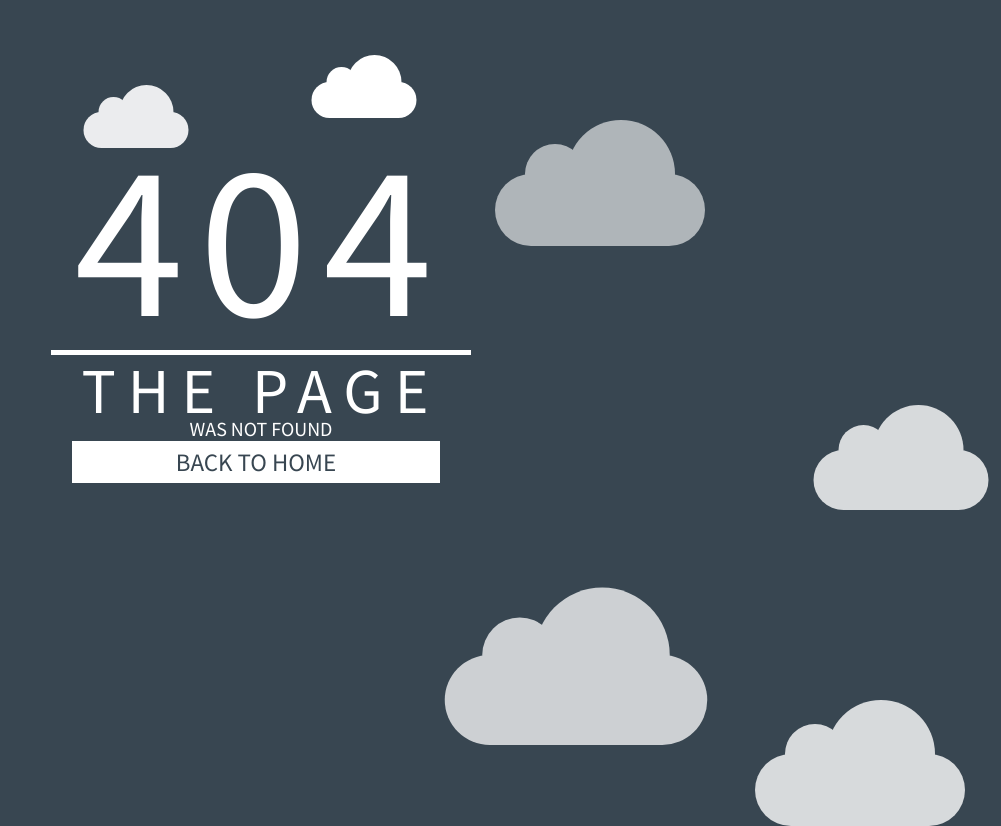
After one commit to franckdeturchedura/site_junior_esiee, a Flask app: template app/templates/404.html in a window 1480 px wide. The commit adds this page. Shown: the whole page, without its empty margins (479-1480 px from the left). Run offline with Flask 2, Linux system fonts and the light colour scheme; the template is opened without the code that fills it, so the values that code supplies are empty; parts of the project's set-up code (start-up, migrations or seed data) failed here and were passed over; some libraries are stand-ins or nearby versions.

Commit message:
page 404 + améliorations

```diff
--- a/app/models.py
+++ b/app/models.py
@@ -1,6 +1,6 @@
 from flask_wtf import FlaskForm, RecaptchaField, Form
 from wtforms import StringField, SubmitField,TextField
-from flask_wtf.file import FileField, FileRequired
+from flask_wtf.file import FileField
 from wtforms.validators import DataRequired,Email, ValidationError, Length
 from wtforms import validators
 from wtforms.widgets import TextArea
--- /dev/null
+++ b/app/static/css/404.css
@@ -0,0 +1,212 @@
+@import url('https://fonts.googleapis.com/css?family=Source+Sans+Pro&display=swap');
+body{
+                background: #384651;
+                color:#fff;
+                font-family:'Source Sans Pro';
+                max-height:700px;
+                overflow: hidden;
+            }
+            .c{
+                text-align: center;
+                display: block;
+                position: relative;
+                width:80%;
+                margin:100px auto;
+            }
+            ._404{
+                font-size: 220px;
+                position: relative;
+                display: inline-block;
+                z-index: 2;
+                height: 250px;
+                letter-spacing: 15px;
+            }
+            ._1{
+                text-align:center;
+                display:block;
+                position:relative;
+                letter-spacing: 12px;
+                font-size: 4em;
+                line-height: 80%;
+            }
+            ._2{
+                text-align:center;
+                display:block;
+                position: relative;
+                font-size: 20px;
+            }
+            .text{
+                font-size: 70px;
+                text-align: center;
+                position: relative;
+                display: inline-block;
+                margin: 19px 0px 0px 0px;
+                top: 256.301px;
+                z-index: 3;
+                width: 100%;
+                line-height: 1.2em;
+                display: inline-block;
+            }
+
+
+            .btn{
+                background-color: rgb( 255, 255, 255 );
+                position: relative;
+                display: inline-block;
+                width: 358px;
+                padding: 5px;
+                z-index: 5;
+                font-size: 25px;
+                margin:0 auto;
+                color:#384651;
+                text-decoration: none;
+                margin-right: 10px
+            }
+            .right{
+                float:right;
+                width:60%;
+            }
+
+            hr{
+                padding: 0;
+                border: none;
+                border-top: 5px solid #fff;
+                color: #fff;
+                text-align: center;
+                margin: 0px auto;
+                width: 420px;
+                height:10px;
+                z-index: -10;
+            }
+
+            .cloud {
+                width: 350px; height: 120px;
+
+                background: #FFF;
+                background: linear-gradient(top, #FFF 100%);
+                background: -webkit-linear-gradient(top, #FFF 100%);
+                background: -moz-linear-gradient(top, #FFF 100%);
+                background: -ms-linear-gradient(top, #FFF 100%);
+                background: -o-linear-gradient(top, #FFF 100%);
+
+                border-radius: 100px;
+                -webkit-border-radius: 100px;
+                -moz-border-radius: 100px;
+
+                position: absolute;
+                margin: 120px auto 20px;
+                z-index:-1;
+                transition: ease 1s;
+            }
+
+            .cloud:after, .cloud:before {
+                content: '';
+                position: absolute;
+                background: #FFF;
+                z-index: -1
+            }
+            /* dessin de la première bosse du nuage*/
+            .cloud:after {
+                width: 100px; height: 100px;
+                top: -50px; left: 50px;
+
+                border-radius: 100px;
+                -webkit-border-radius: 100px;
+                -moz-border-radius: 100px;
+            }
+            /*dessin de la deuxième bosse du nuage*/
+            .cloud:before {
+                width: 180px; height: 180px;
+                top: -90px; right: 50px;
+
+                border-radius: 200px;
+                -webkit-border-radius: 200px;
+                -moz-border-radius: 200px;
+            }
+
+            .x1 {
+                top:-50px;
+                left:100px;
+                -webkit-transform: scale(0.3);
+                -moz-transform: scale(0.3);
+                transform: scale(0.3);
+                opacity: 0.9;
+                -webkit-animation: moveclouds 15s linear alternate infinite;
+                -moz-animation: moveclouds 15s linear alternate infinite;
+                -o-animation: moveclouds 15s linear alternate infinite;
+            }
+
+            .x1_5{
+                top:-80px;
+                left:250px;
+                -webkit-transform: scale(0.3);
+                -moz-transform: scale(0.3);
+                transform: scale(0.3);
+                -webkit-animation: moveclouds 17s linear alternate infinite;
+                -moz-animation: moveclouds 17s linear alternate infinite;
+                -o-animation: moveclouds 17s linear alternate infinite;
+            }
+
+            .x2 {
+                left: 300px;
+                top:30px;
+                -webkit-transform: scale(0.6);
+                -moz-transform: scale(0.6);
+                transform: scale(0.6);
+                opacity: 0.6;
+                -webkit-animation: moveclouds 25s linear alternate infinite;
+                -moz-animation: moveclouds 25s linear alternate infinite;
+                -o-animation: moveclouds 25s linear alternate infinite;
+            }
+
+            .x3 {
+                left: 560px; bottom: -70px;
+
+                -webkit-transform: scale(0.6);
+                -moz-transform: scale(0.6);
+                transform: scale(0.6);
+                opacity: 0.8;
+
+                -webkit-animation: moveclouds 25s linear alternate infinite;
+                -moz-animation: moveclouds 25s linear alternate infinite;
+                -o-animation: moveclouds 25s linear alternate infinite;
+            }
+
+            .x4 {
+                left: 430px; bottom: 20px;
+
+                -webkit-transform: scale(0.75);
+                -moz-transform: scale(0.75);
+                transform: scale(0.75);
+                opacity: 0.75;
+
+                -webkit-animation: moveclouds 18s linear alternate infinite;
+                -moz-animation: moveclouds 18s linear alternate infinite;
+                -o-animation: moveclouds 18s linear alternate infinite;
+            }
+
+            .x5 {
+                left: 700px; top: 300px;
+
+                -webkit-transform: scale(0.5);
+                -moz-transform: scale(0.5);
+                transform: scale(0.5);
+                opacity: 0.8;
+
+                -webkit-animation: moveclouds 20s linear alternate infinite;
+                -moz-animation: moveclouds 20s linear alternate infinite;
+                -o-animation: moveclouds 20s linear alternate infinite;
+            }
+
+            @-webkit-keyframes moveclouds {
+                0% {margin-left: 1000px;}
+                100% {margin-left: -500px;}
+            }
+            @-moz-keyframes moveclouds {
+                0% {margin-left: 1000px;}
+                100% {margin-left: -500px;}
+            }
+            @-o-keyframes moveclouds {
+                0% {margin-left: 1000px;}
+                100% {margin-left: -500px;}
+            }
--- /dev/null
+++ b/app/templates/404.html
@@ -0,0 +1,27 @@
+<!DOCTYPE html>
+<html class="no-js" lang="fr-FR">
+    <head>
+        <title> Junior ESIEE</title>
+        <link rel="stylesheet" href="/static/css/404.css">
+        <link rel="icon" type="image/x-icon" href="https://www.junioresiee.com/images/favicon/favicon.ico">
+    </head>
+    <body class="process">
+        <div id="clouds">
+            <div class="cloud x1"></div>
+            <div class="cloud x1_5"></div>
+            <div class="cloud x2"></div>
+            <div class="cloud x3"></div>
+            <div class="cloud x4"></div>
+            <div class="cloud x5"></div>
+        </div>
+        <div class='c'>
+            <div class='_404'>404</div>
+            <hr>
+            <div class='_1'>THE PAGE</div>
+            <div class='_2'>WAS NOT FOUND</div>
+            <a class='btn' href='/'>BACK TO HOME</a>
+        </div>
+
+    </body>
+
+</html>
--- a/app/views.py
+++ b/app/views.py
@@ -101,3 +101,7 @@ def formprocess():
 @app.route('/test')
 def test():
     return render_template('index.html')
+
+@app.errorhandler(404)
+def page_not_found(e):
+    return render_template('404.html'),404
```
Also changed, not shown: app/static/css/css.css (+0 -7 lines), app/static/simple-sidebar.css (deleted, +0 -49 lines), app/templates/base.html (+7 -13 lines), app/templates/static_oldsite.html (+0 -19 lines), app/templates/static_oldsite_process.html (+1 -20 lines).
